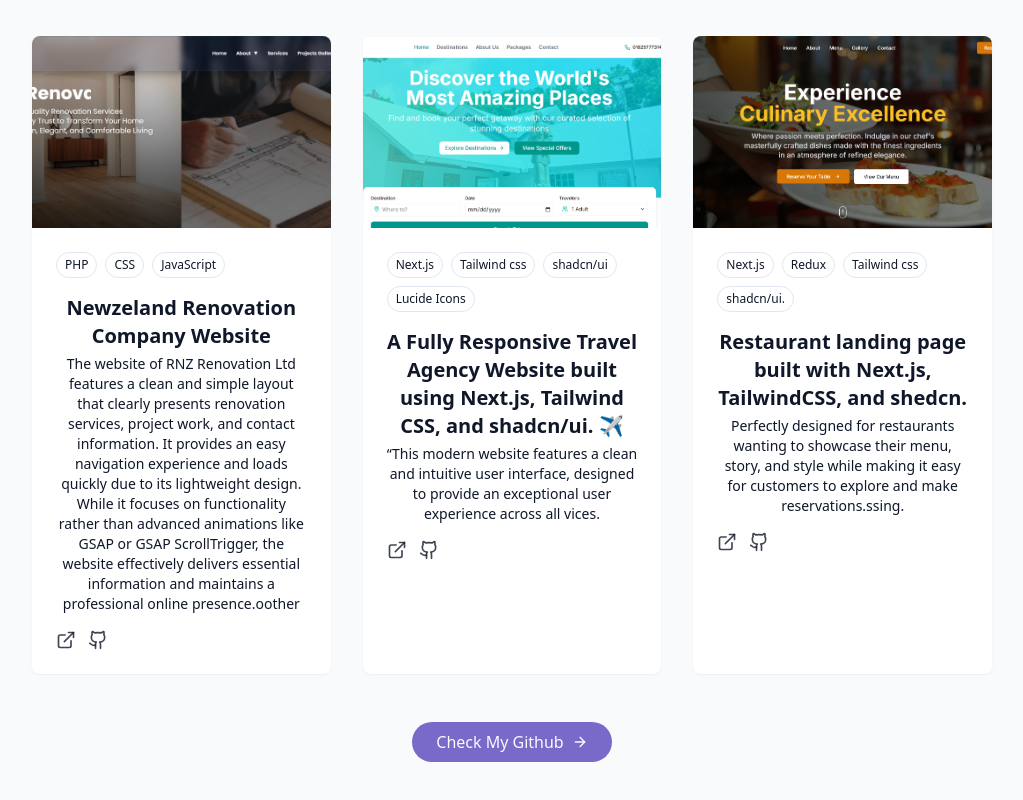
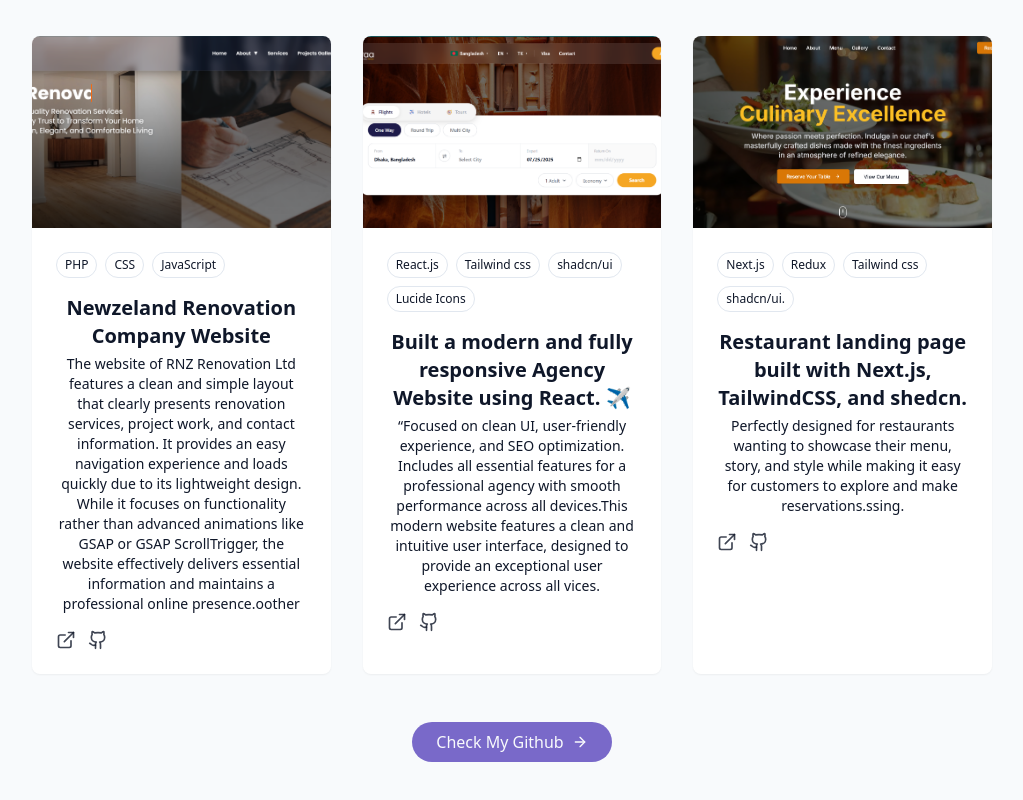
Before and after one commit to swapnil-dev-pro/My-Porfolio, a React (Vite) app: page / in a window 1280 px wide. Shown: the part 3090-3890 px from the top of the page, without its empty margins (128-1151 px from the left). Built offline with nearby package versions, Linux system fonts and the light colour scheme.

Commit message:
add a projects

```diff
--- a/src/components/ContactSection.jsx
+++ b/src/components/ContactSection.jsx
@@ -110,7 +110,7 @@ export const ContactSection = () => {
             </div>
 
             <div className="pt-8">
-              <h4 className="font-medium mb-4"> Connect With Me</h4>
+              <h4 className="font-medium mb-4">Connect With Me</h4>
               <div className="flex space-x-4 justify-center ">
                 <a
                   className="hover:text-primary duration-300"
--- a/src/components/ProjectsSection.jsx
+++ b/src/components/ProjectsSection.jsx
@@ -13,15 +13,15 @@ const projects = [
   },
   {
     id: 2,
-    title: "A Fully Responsive Travel Agency Website built using Next.js, Tailwind CSS, and shadcn/ui. ✈️ ",
+    title: "Built a modern and fully responsive Agency Website using React.  ✈️ ",
     description:
-      "“This modern website features a clean and intuitive user interface, designed to provide an exceptional user experience across all vices. ",
+      "“Focused on clean UI, user-friendly experience, and SEO optimization. Includes all essential features for a professional agency with smooth performance across all devices.This modern website features a clean and intuitive user interface, designed to provide an exceptional user experience across all vices. ",
 
     // "Interactive analytics dashboard with data visualization and filtering capabilities.",
-    image: "/projects/project2 (2).png",
-    tags: ["Next.js", "Tailwind css", "shadcn/ui","Lucide Icons"],
-    demoUrl: "https://gozayra-agency-7gm1.vercel.app",
-    githubUrl: "https://github.com/swapnil-dev-pro/Gozayra-Agency",
+    image: "/projects/projects 2.png",
+    tags: ["React.js", "Tailwind css", "shadcn/ui","Lucide Icons"],
+    demoUrl: "https://gozyraa.vercel.app/",
+    githubUrl: "https://github.com/swapnil-dev-pro/Gozyraa",
   },
   {
     id: 3,
```
Also changed, not shown: public/projects/project2 (2).png (deleted), public/projects/projects 2.png (added).
